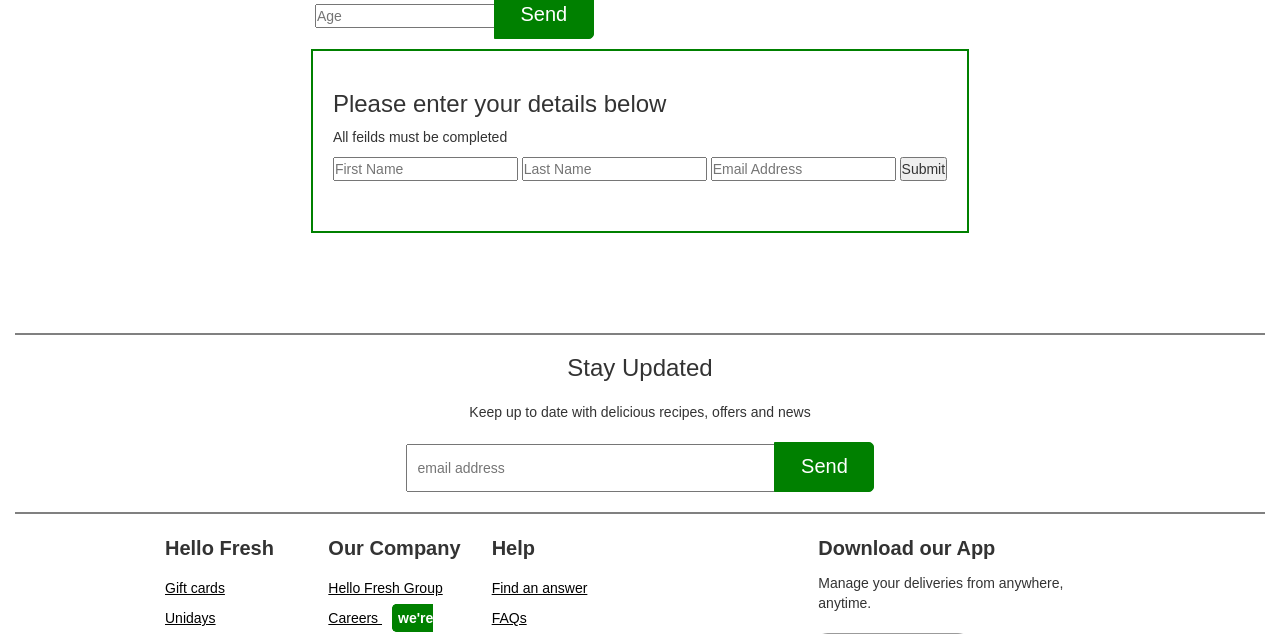
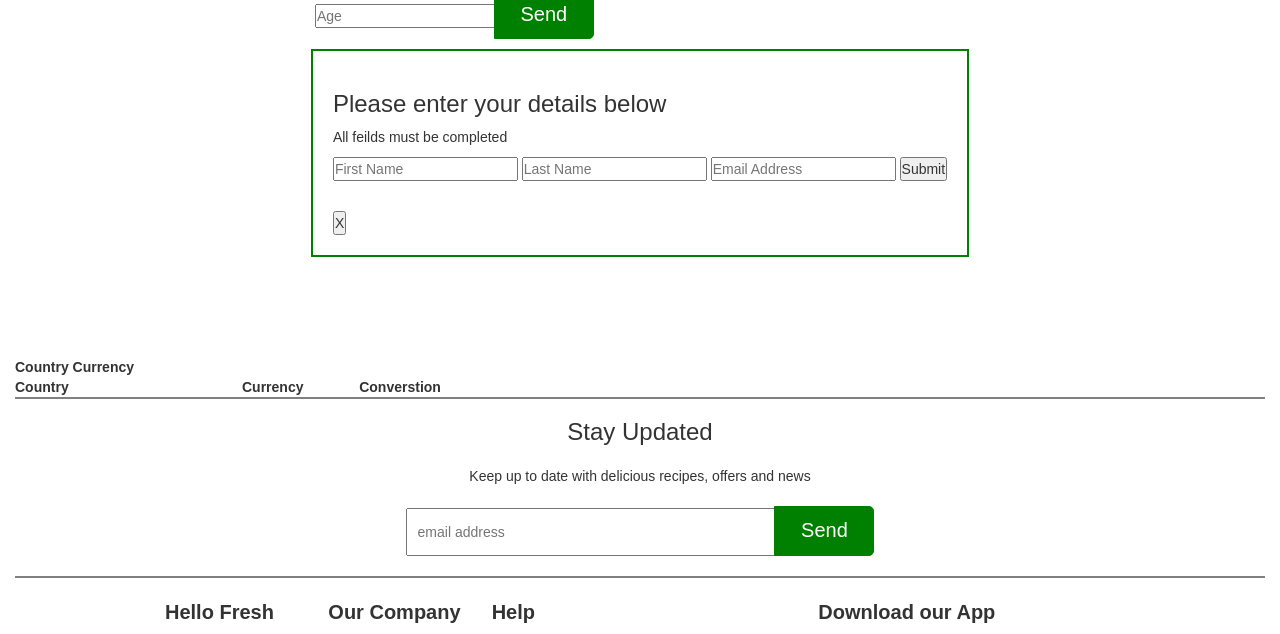
Before and after one commit to ddauria1/food-ecommerce, a PHP site: page / in a window 1280 px wide. Shown: the part 537-1171 px from the top of the page. Run offline with PHP 8.4, Linux system fonts and the light colour scheme; lists and menus that the app fills with data are empty; some libraries are stand-ins or nearby versions.

Commit message:
table project

```diff
--- a/assets/css/style.css
+++ b/assets/css/style.css
@@ -54,6 +54,8 @@
   color: orangered;
 }
 
+/* table */
+
 @media only screen and (max-width: 1199px) {
 }
 
@@ -90,6 +92,23 @@
 } */
 
 .textColor {
+  color: black;
+}
+
+/* table */
+
+table {
+  width: 50rem;
+}
+
+.table--even {
+  background-color: blue;
+  color: white;
+  width: 20rem;
+}
+
+.table--odd {
+  background-color: grey;
   color: black;
 }
 
--- a/assets/js/app.js
+++ b/assets/js/app.js
@@ -98,9 +98,31 @@
 }
 
 function sendForm() {
-  $(".form--result").text(
-    `${$("#input--firstName").val()} ${$("#input--lastName").val()} ${$(
-      "#input--email"
-    ).val()}`
+  $(".form--result").html(
+    `<span class='formResult-style'>${$("#input--firstName").val()} ${$(
+      "#input--lastName"
+    ).val()} ${$("#input--email").val()}</span>`
   );
 }
+
+function boxHide() {
+  $(".form--result").hide();
+}
+
+// html table
+
+function rowChange() {
+  setTimeout(function () {
+    even(), odd();
+  }, 3000);
+}
+
+rowChange();
+
+function even() {
+  $(".tr-test").html(`<span class='table--even'>${$("tr:even").val()}</span>`);
+}
+
+function odd() {
+  $(".tr-test").html(`<span class='table--odd'>${$("tr:odd").val()}</span>`);
+}
--- a/index.html
+++ b/index.html
@@ -175,8 +175,42 @@
           </button>
 
           <p class="form--result"></p>
+          <button class="box-hide" onclick="boxHide()">X</button>
         </div>
       </div>
+
+      <table>
+        <thead>
+          <th>
+            Country Currency
+          </th>
+        </thead>
+        <tbody>
+          <tr>
+            <th>Country</th>
+            <th>Currency</th>
+            <th>Converstion</th>
+          </tr>
+
+          <tr class="tr-test">
+            <td>UK</td>
+            <td>Pound</td>
+            <td>£</td>
+          </tr>
+
+          <tr class="tr-test">
+            <td>Italy</td>
+            <td>Euro</td>
+            <td>€</td>
+          </tr>
+
+          <tr class="tr-test">
+            <td>Australia</td>
+            <td>Dollar</td>
+            <td>$</td>
+          </tr>
+        </tbody>
+      </table>
     </main>
 
     <footer class="container">
```
